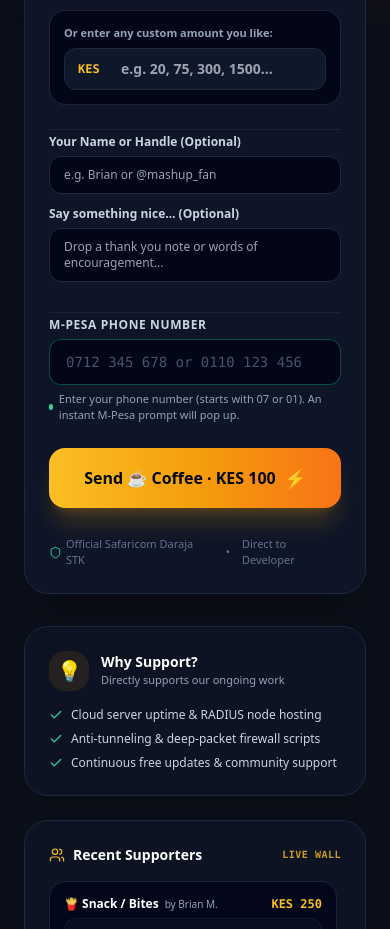
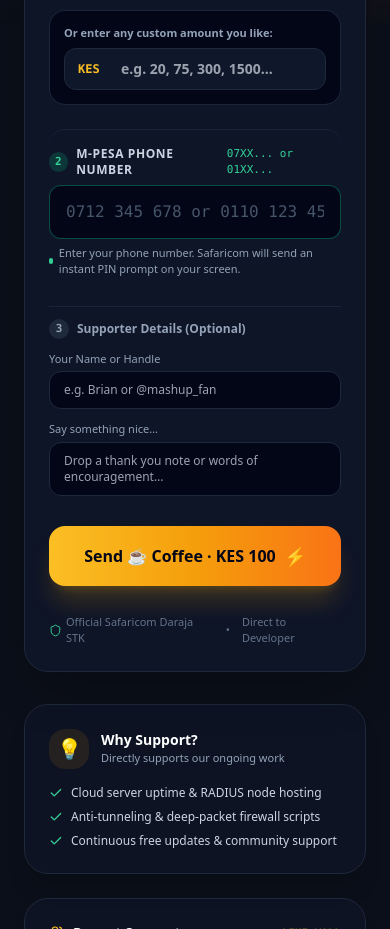
Before and after one commit to rayke455/mashupkgrid-isp, a Next.js app in the folder apps/web/: page /donate in a window 390 px wide. Shown: the part 820-1749 px from the top of the page. Built offline with nearby package versions, Linux system fonts and the light colour scheme; no server answers.

Commit message:
feat(donate): direct user to phone number input immediately upon choosing treat or amount

```diff
--- a/apps/web/src/app/donate/page.tsx
+++ b/apps/web/src/app/donate/page.tsx
@@ -1,6 +1,6 @@
 "use client";
 
-import { useState, useEffect } from "react";
+import { useState, useEffect, useRef } from "react";
 import Link from "next/link";
 import {
   IconCheck,
@@ -94,6 +94,23 @@
   const [donorPhone, setDonorPhone] = useState<string>("");
   const [donorMessage, setDonorMessage] = useState<string>("");
 
+  // Direct navigation / focus for phone number
+  const phoneInputRef = useRef<HTMLInputElement>(null);
+  const [highlightPhone, setHighlightPhone] = useState<boolean>(false);
+
+  const focusAndScrollToPhone = () => {
+    setHighlightPhone(true);
+    setTimeout(() => {
+      if (phoneInputRef.current) {
+        phoneInputRef.current.focus();
+        phoneInputRef.current.scrollIntoView({ behavior: "smooth", block: "center" });
+      }
+    }, 60);
+    setTimeout(() => {
+      setHighlightPhone(false);
+    }, 2200);
+  };
+
   // Transaction & modal states
   const [isProcessing, setIsProcessing] = useState<boolean>(false);
   const [stkPending, setStkPending] = useState<boolean>(false);
@@ -135,6 +152,7 @@
     setIsCustom(false);
     setCustomAmountText("");
     setErrorMsg(null);
+    focusAndScrollToPhone();
   };
 
   const handleCustomAmountChange = (val: string) => {
@@ -489,6 +507,12 @@
                       step="10"
                       value={customAmountText}
                       onChange={(e) => handleCustomAmountChange(e.target.value)}
+                      onKeyDown={(e) => {
+                        if (e.key === "Enter") {
+                          e.preventDefault();
+                          focusAndScrollToPhone();
+                        }
+                      }}
                       placeholder="e.g. 20, 75, 300, 1500..."
                       className={`w-full pl-14 pr-4 py-2.5 rounded-xl bg-slate-900 border text-white font-bold text-sm focus:outline-none transition-all ${
                         isCustom
@@ -497,14 +521,73 @@
                       }`}
                     />
                   </div>
+                  {isCustom && donationAmount > 0 && (
+                    <button
+                      type="button"
+                      onClick={focusAndScrollToPhone}
+                      className="mt-1.5 text-xs font-semibold text-amber-400 hover:text-amber-300 flex items-center gap-1 transition-colors"
+                    >
+                      <span>Next: Enter phone number for KES {donationAmount.toLocaleString()}</span>
+                      <IconChevronRight size={13} />
+                    </button>
+                  )}
                 </div>
               </div>
 
-              {/* Supporter Name & Note */}
-              <div className="space-y-3 pt-1 border-t border-slate-800/80">
+              {/* Step 2: M-Pesa Phone Number — Direct next step after choosing treat */}
+              <div
+                id="phone-input-section"
+                className={`pt-4 pb-1 border-t transition-all duration-500 rounded-2xl ${
+                  highlightPhone
+                    ? "bg-emerald-500/10 p-3.5 border-emerald-500/60 ring-2 ring-emerald-400/40"
+                    : "border-slate-800/80"
+                }`}
+              >
+                <div className="flex items-center justify-between mb-1.5">
+                  <label className="block text-xs font-bold uppercase tracking-wider text-slate-300 flex items-center gap-2">
+                    <span className="flex h-5 w-5 items-center justify-center rounded-full bg-emerald-500/20 text-emerald-400 text-[11px] font-mono">
+                      2
+                    </span>
+                    <span>M-Pesa Phone Number</span>
+                  </label>
+                  <span className="text-[11px] font-mono text-emerald-400 font-medium">
+                    07XX... or 01XX...
+                  </span>
+                </div>
+                <div className="relative">
+                  <input
+                    ref={phoneInputRef}
+                    type="tel"
+                    required
+                    value={donorPhone}
+                    onChange={(e) => setDonorPhone(e.target.value)}
+                    placeholder="0712 345 678 or 0110 123 456"
+                    className={`w-full px-4 py-3.5 rounded-xl bg-slate-950 border font-mono text-base focus:outline-none transition-all placeholder:text-slate-600 ${
+                      highlightPhone
+                        ? "border-emerald-400 text-white ring-2 ring-emerald-400/60 shadow-lg shadow-emerald-500/20"
+                        : "border-emerald-500/40 text-white focus:ring-2 focus:ring-emerald-500 focus:border-emerald-500"
+                    }`}
+                  />
+                </div>
+                <p className="text-[11px] text-slate-400 mt-1.5 flex items-center gap-1.5">
+                  <span className="h-1.5 w-1.5 rounded-full bg-emerald-400 animate-pulse" />
+                  <span>Enter your phone number. Safaricom will send an instant PIN prompt on your screen.</span>
+                </p>
+              </div>
+
+              {/* Step 3: Supporter Details (Optional) */}
+              <div className="space-y-3 pt-3 border-t border-slate-800/80">
+                <div className="flex items-center justify-between">
+                  <span className="text-xs font-semibold text-slate-400 flex items-center gap-2">
+                    <span className="flex h-5 w-5 items-center justify-center rounded-full bg-slate-800 text-slate-400 text-[11px] font-mono">
+                      3
+                    </span>
+                    <span>Supporter Details (Optional)</span>
+                  </span>
+                </div>
                 <div>
-                  <label className="block text-xs font-semibold text-slate-300 mb-1.5">
-                    Your Name or Handle (Optional)
+                  <label className="block text-[11px] font-medium text-slate-400 mb-1">
+                    Your Name or Handle
                   </label>
                   <input
                     type="text"
@@ -516,8 +599,8 @@
                 </div>
 
                 <div>
-                  <label className="block text-xs font-semibold text-slate-300 mb-1.5">
-                    Say something nice… (Optional)
+                  <label className="block text-[11px] font-medium text-slate-400 mb-1">
+                    Say something nice…
                   </label>
                   <textarea
                     rows={2}
@@ -527,25 +610,6 @@
                     className="w-full px-3.5 py-2.5 rounded-xl bg-slate-950 border border-slate-800 text-white text-xs focus:outline-none focus:border-amber-500 resize-none"
                   />
                 </div>
-              </div>
-
-              {/* M-Pesa Phone Number — No +254 prefix, simple 07/01 entry */}
-              <div className="pt-1 border-t border-slate-800/80">
-                <label className="block text-xs font-bold uppercase tracking-wider text-slate-300 mb-1.5">
-                  M-Pesa Phone Number
-                </label>
-                <input
-                  type="tel"
-                  required
-                  value={donorPhone}
-                  onChange={(e) => setDonorPhone(e.target.value)}
-                  placeholder="0712 345 678 or 0110 123 456"
-                  className="w-full px-4 py-3 rounded-xl bg-slate-950 border border-emerald-500/40 text-white font-mono text-sm focus:outline-none focus:ring-2 focus:ring-emerald-500 focus:border-emerald-500 placeholder:text-slate-600"
-                />
-                <p className="text-[11px] text-slate-400 mt-1.5 flex items-center gap-1.5">
-                  <span className="h-1.5 w-1.5 rounded-full bg-emerald-400" />
-                  <span>Enter your phone number (starts with 07 or 01). An instant M-Pesa prompt will pop up.</span>
-                </p>
               </div>
 
               {errorMsg && (
```
